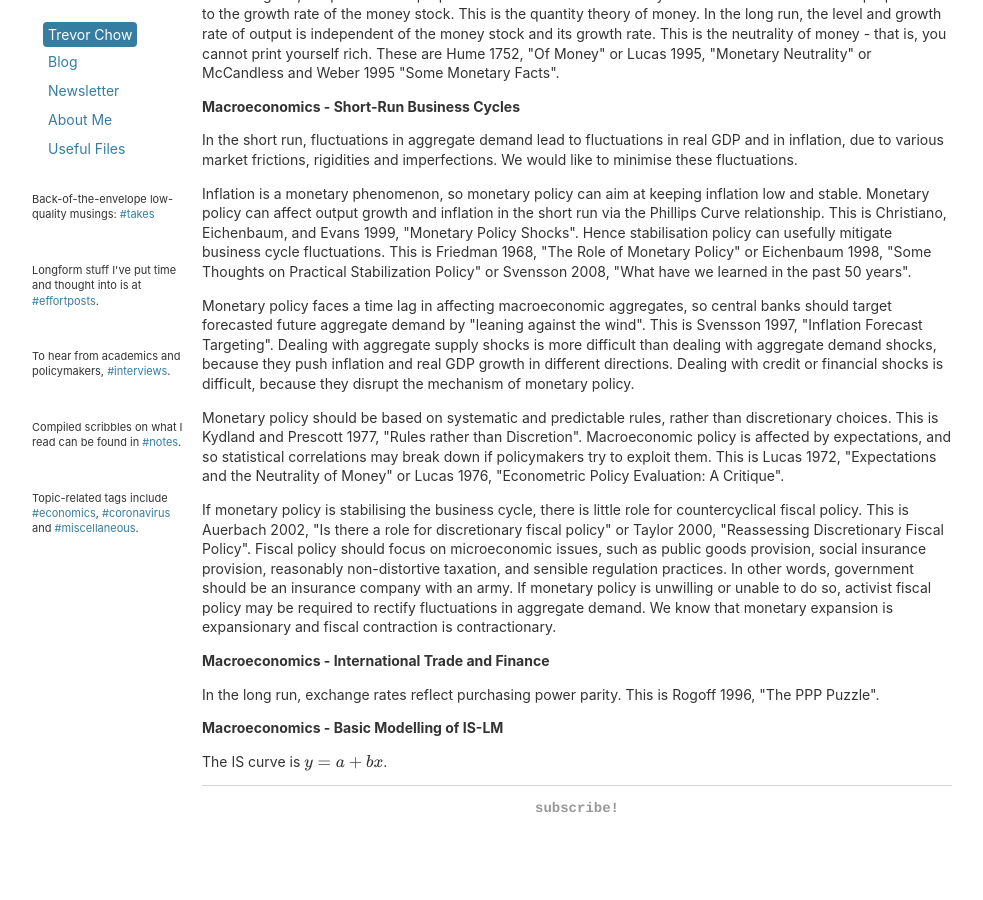
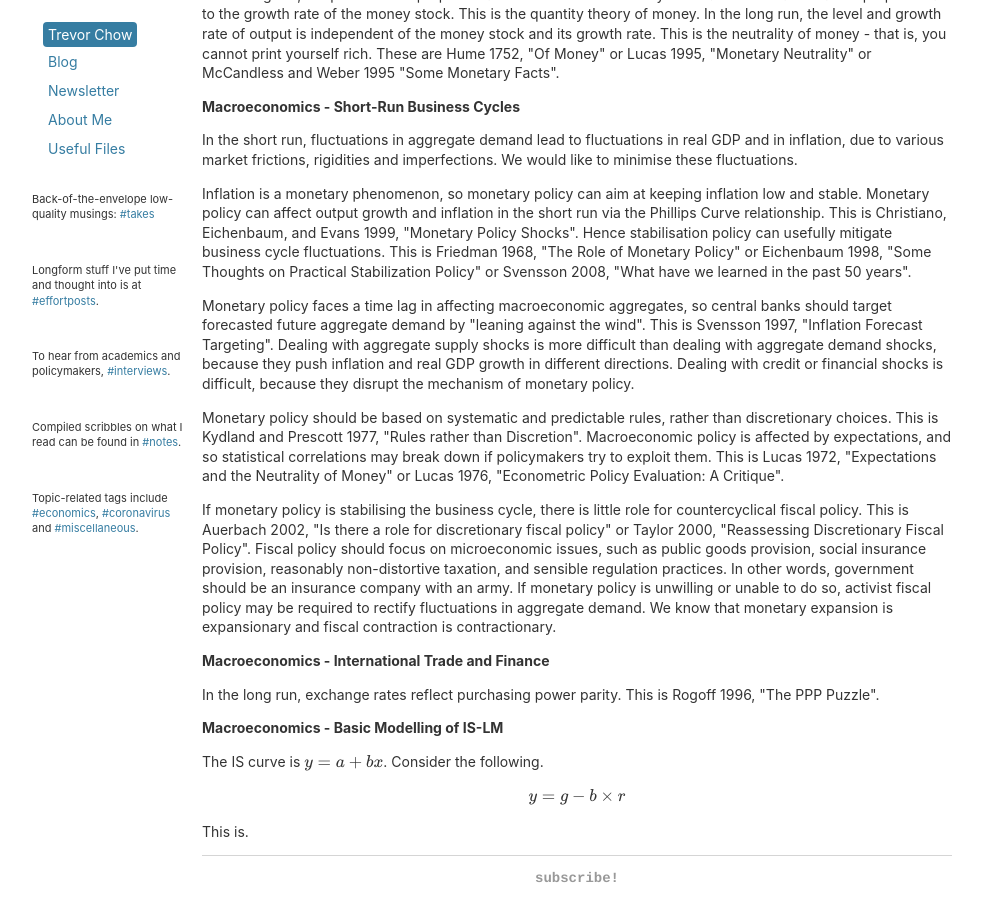
Before and after one commit to tmychow/tmychow.github.io, a Jekyll site: the page built from whereistand/index.html, in a window 1280 px wide and 900 px high, scrolled down 527 px. Shown: the whole window, without its empty margins (28-1011 px from the left). Built offline with Jekyll 4.4.1, drawn with Linux system fonts in a browser that asks for light colours; formulas are drawn with MathJax 3; before the commit the page ends 1357 px from its top, so only the background shows below that.

Commit message:
Update index.html

```diff
--- a/whereistand/index.html
+++ b/whereistand/index.html
@@ -28,5 +28,5 @@ title: Where I Stand
 	<p> In the long run, exchange rates reflect purchasing power parity. This is Rogoff 1996, "The PPP Puzzle". </p>
 
 	<p><strong>Macroeconomics - Basic Modelling of IS-LM</strong></p>
-	<p> The IS curve is \( y= a + bx \). </p>
+	<p> The IS curve is \( y= a + bx \). Consider the following. \[ y = g - b \times r \] This is. </p>
 </div><!-- /.blurb -->
```
